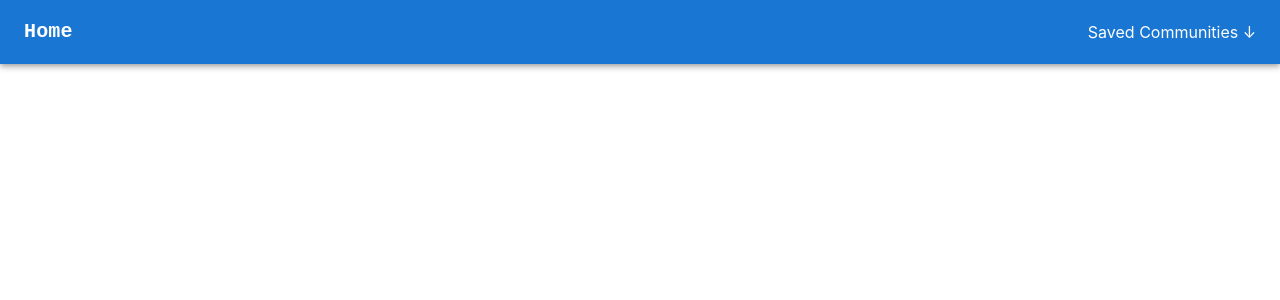
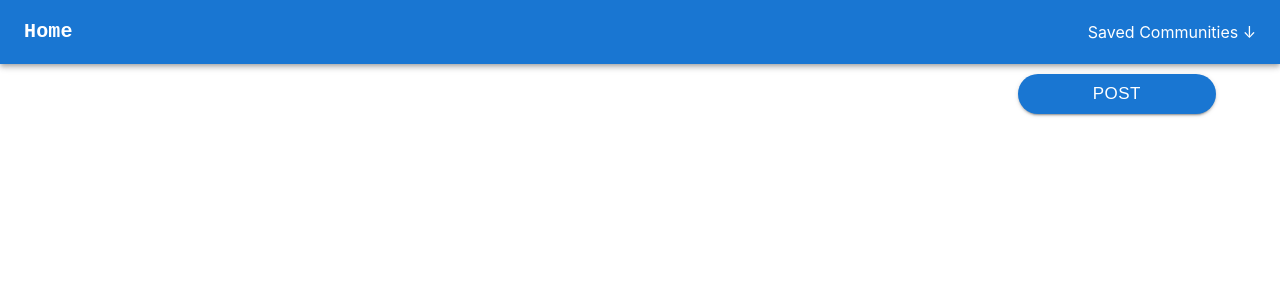
Before and after one commit to cornellh4i/newbie-hackathon, a React (Create React App) app in the folder frontend/: page / in a window 1280 px wide. Shown: the top 300 px of the page. Built offline with nearby package versions, Linux system fonts and the light colour scheme.

Commit message:
dlm352/created frontend create post button

```diff
--- a/frontend/src/App.tsx
+++ b/frontend/src/App.tsx
@@ -2,11 +2,14 @@ import React from 'react';
 import logo from './logo.svg';
 import './App.css';
 import Navbar from './components/Navbar';
+import PostButton from './components/PostButton';
 
 function App() {
   return (
     <div className="App">
       <Navbar />
+      <PostButton />
+
     </div>
   );
 }
--- /dev/null
+++ b/frontend/src/components/PostButton.tsx
@@ -0,0 +1,38 @@
+import * as React from 'react';
+import AppBar from '@mui/material/AppBar';
+import Box from '@mui/material/Box';
+import Toolbar from '@mui/material/Toolbar';
+import Typography from '@mui/material/Typography';
+import Container from '@mui/material/Container';
+import Avatar from '@mui/material/Avatar';
+import Button from '@mui/material/Button';
+import Tooltip from '@mui/material/Tooltip';
+import AdbIcon from '@mui/icons-material/Adb';
+
+const styles = {
+  container: {
+    display: 'flex',
+    justifyContent: 'flex-end', // Align items to the right
+    alignItems: 'center', // Vertically center the Button
+    borderRadius: '20px', // Add rounded corners
+    padding: '10px', // Add some padding
+  },
+  button: {
+    borderRadius: '20px', // Rounded corners for the Button
+    padding: '5px 75px',
+    fontFamily: 'Arial, sans-serif', // Change the font family
+    fontSize: '17px' // Increase the font size
+  },
+};
+
+function PostButton() {
+  return (
+    <Container sx={styles.container}>
+      <Button variant="contained" sx={styles.button}>
+        Post
+      </Button>
+    </Container>
+  );
+}
+
+export default PostButton;
```
